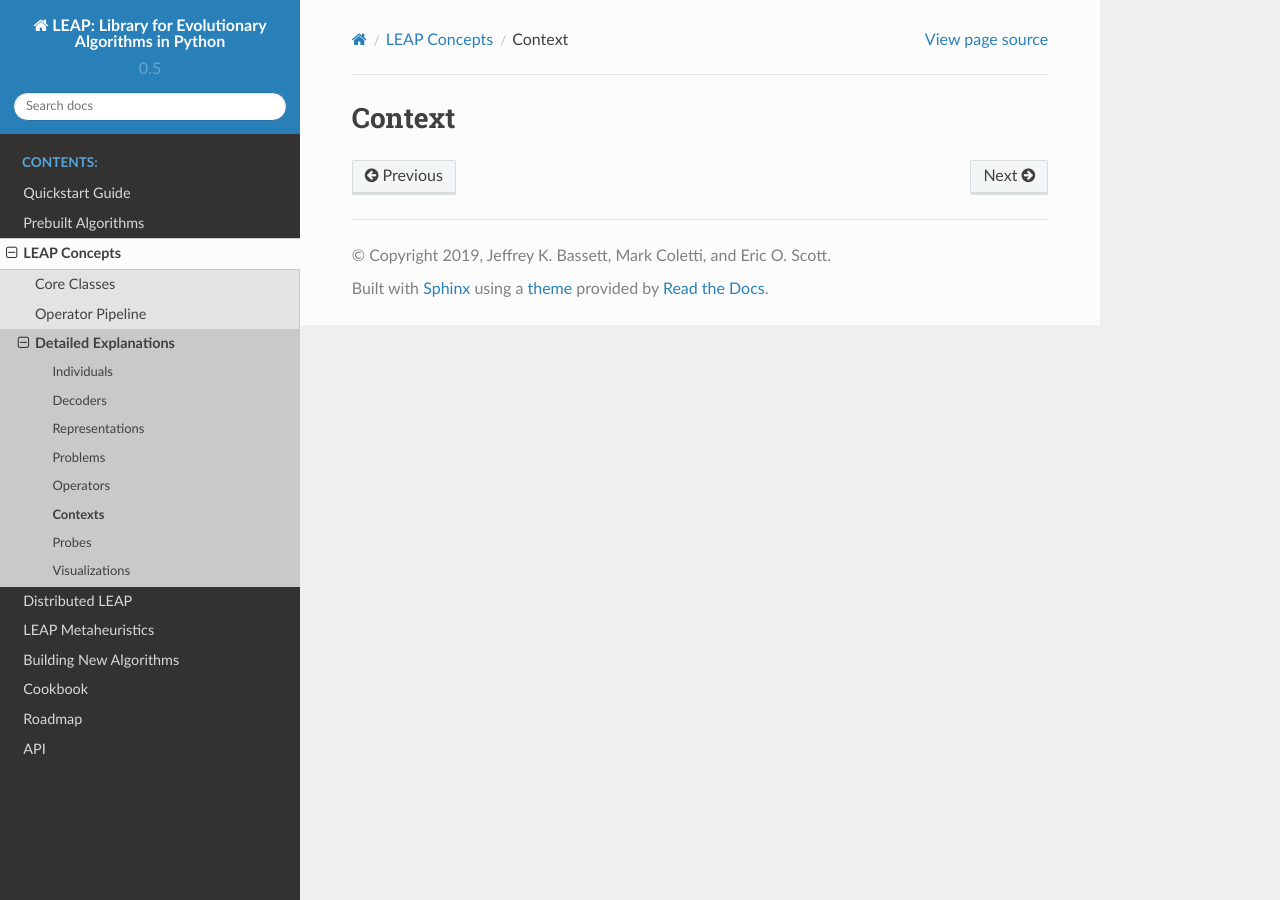
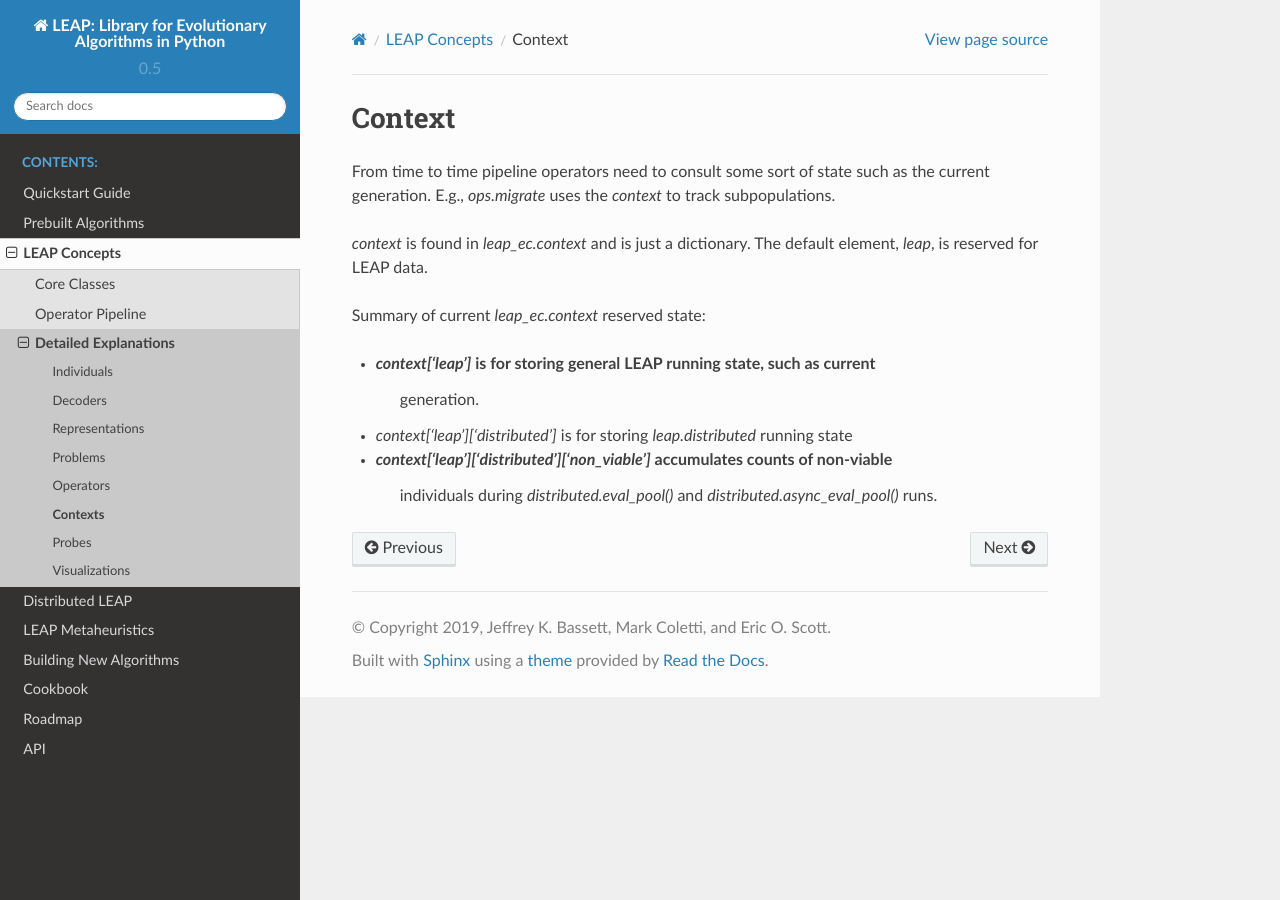
Before and after one commit to AureumChaos/LEAP, a Sphinx documentation site: the page built from docs/source/context.rst, in a window 1280 px wide. Built offline with Sphinx 7.4.7 and the Read the Docs theme 2.0.0, drawn with Linux system fonts in a browser that asks for light colours.

Commit message:
Finally added a blurb about `context`

```diff
--- a/docs/source/context.rst
+++ b/docs/source/context.rst
@@ -1,2 +1,17 @@
 Context
 =======
+
+From time to time pipeline operators need to consult some sort of state such as the
+current generation.  E.g., `ops.migrate` uses the `context` to track subpopulations.
+
+`context` is found in `leap_ec.context` and is just a dictionary.  The default
+element, `leap`, is reserved for LEAP data.
+
+Summary of current `leap_ec.context` reserved state:
+
+* `context['leap']` is for storing general LEAP running state, such as current
+   generation.
+* `context['leap']['distributed']` is for storing `leap.distributed` running state
+* `context['leap']['distributed']['non_viable']` accumulates counts of non-viable
+   individuals during `distributed.eval_pool()` and
+   `distributed.async_eval_pool()` runs.
```
